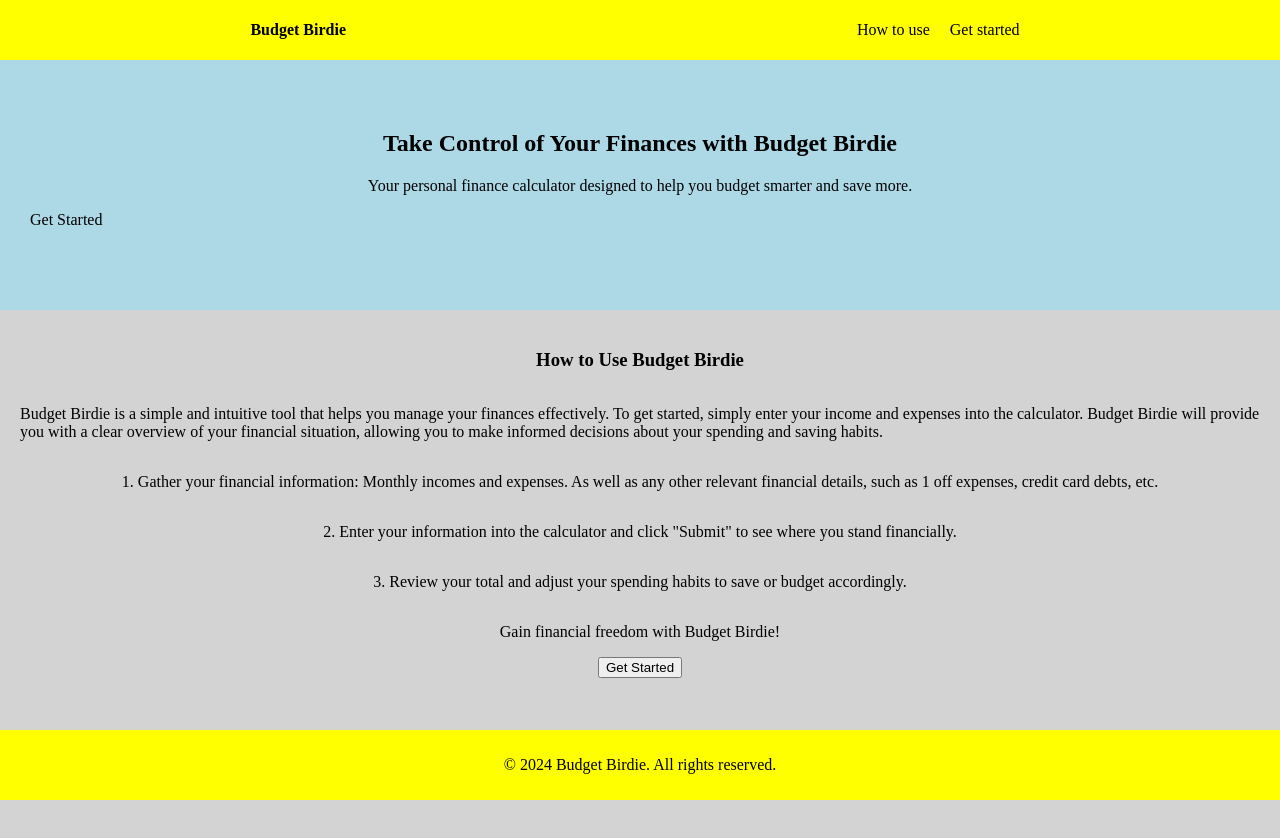
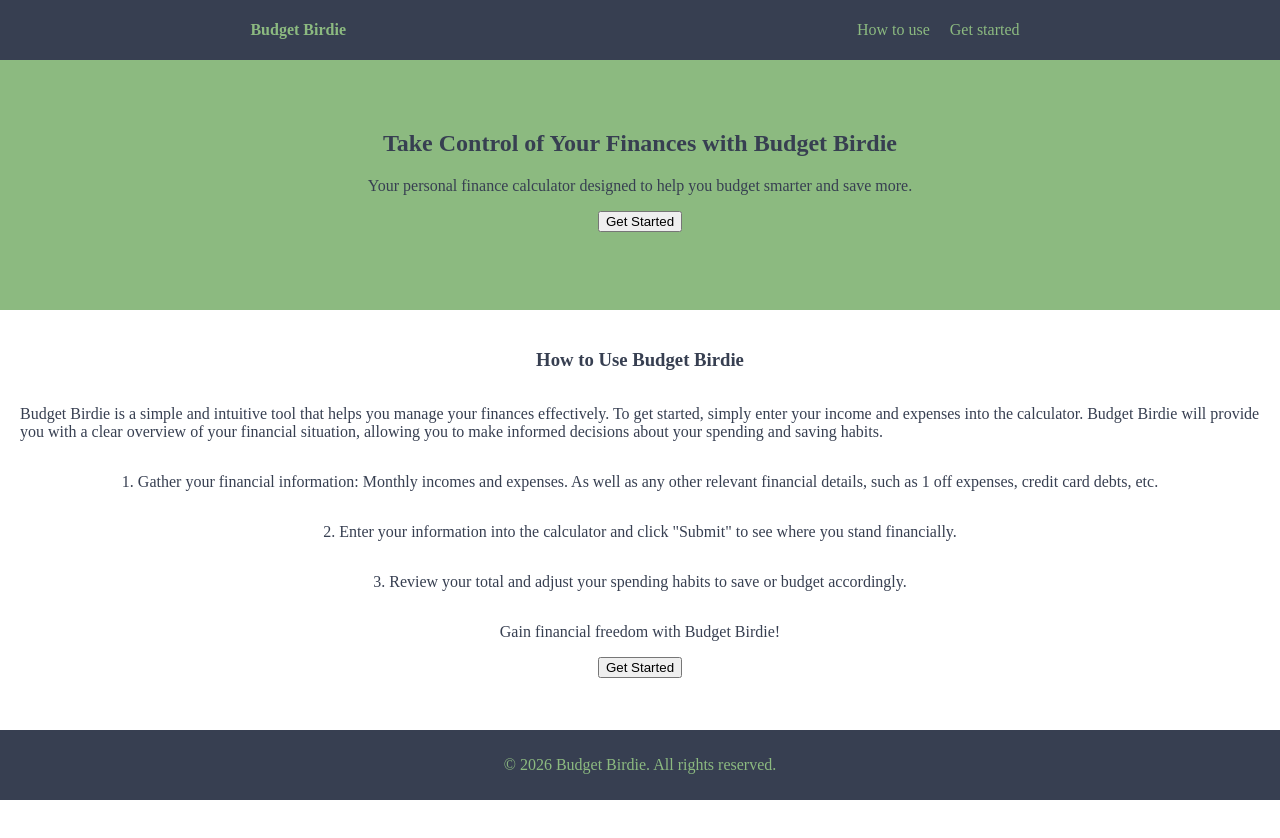
Before and after one commit to Siaaancode/Module-2, a plain HTML site: page index.html in a window 1280 px wide. Drawn offline with Linux system fonts and the light colour scheme.

Commit message:
Added colour palette to home page

```diff
--- a/assets/css/styles.css
+++ b/assets/css/styles.css
@@ -4,7 +4,7 @@ body {
 }
 
 #navbar {
-    background-color: yellow;
+    background-color: #373F51;
     margin: 0;
     padding: 0;
     display: flex;
@@ -29,19 +29,21 @@ a {
     margin: 0 10px;
     list-style-type: none;
     text-decoration: none;
-    color: black;
+    color: #8CBA80;
     font-size: 16px;
 }
 
 #hero-banner {
-    background-color: lightblue;
+    background-color: #8CBA80;
+    color: #373F51;
     text-align: center;
     padding: 50px 20px;
     height: 150px;
 }
 
 #information-section {
-    background-color: lightgray;
+    background-color: white;
+    color: #373F51;
     padding: 20px;
     display: flex;
     flex-direction: column;
@@ -50,7 +52,8 @@ a {
 }
 
 footer {
-    background-color: yellow;
+    background-color: #373F51;
+    color: #8CBA80;
     text-align: center;
     padding: 10px 0;
     position: fixed;
--- a/index.html
+++ b/index.html
@@ -5,7 +5,7 @@
     <meta charset="UTF-8">
     <meta name="viewport" content="width=device-width, initial-scale=1.0">
     <title>Budget Birdie | Your Personal Finance Calculator</title>
-    <link rel="stylesheet" href="/assets/css/styles.css">
+    <link rel="stylesheet" href="assets/css/styles.css">
 </head>
 
 <body>
@@ -23,7 +23,7 @@
     <div id="hero-banner">
         <h2>Take Control of Your Finances with Budget Birdie</h2>
         <p>Your personal finance calculator designed to help you budget smarter and save more.</p>
-        <a href="#calculator" class="cta-button">Get Started</a>
+        <button href="#calculator" class="cta-button">Get Started</button>
     </div>
 
     <section id="information-section">
@@ -43,11 +43,11 @@
 
 
     <footer>
-        <p>&copy; 2024 Budget Birdie. All rights reserved.</p>
+        <p>&copy; 2026 Budget Birdie. All rights reserved.</p>
     </footer>
 
 
-    <script src="/assets/js/script.js"></script>
+    <script src="assets/js/script.js"></script>
 </body>
 
 </html>
```
